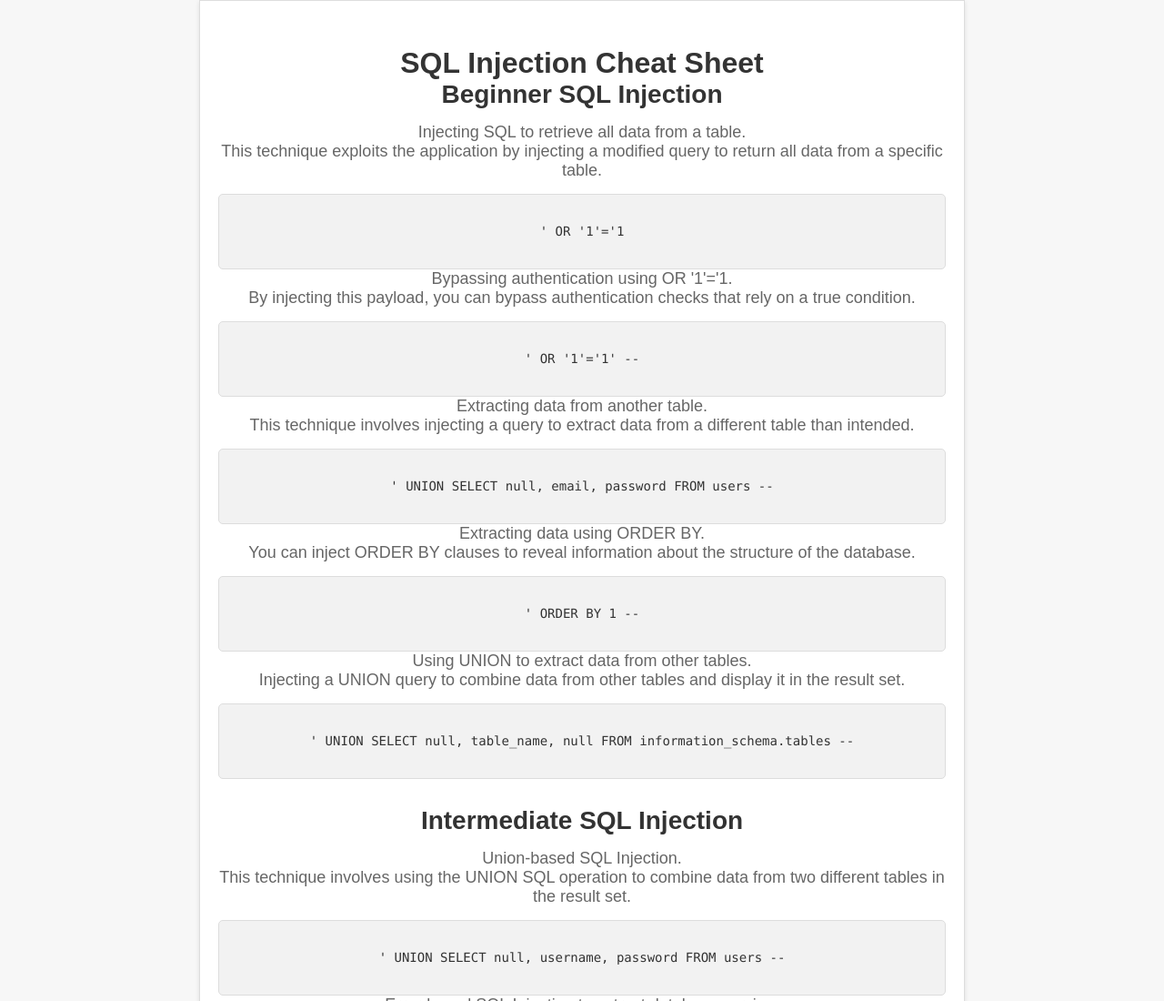
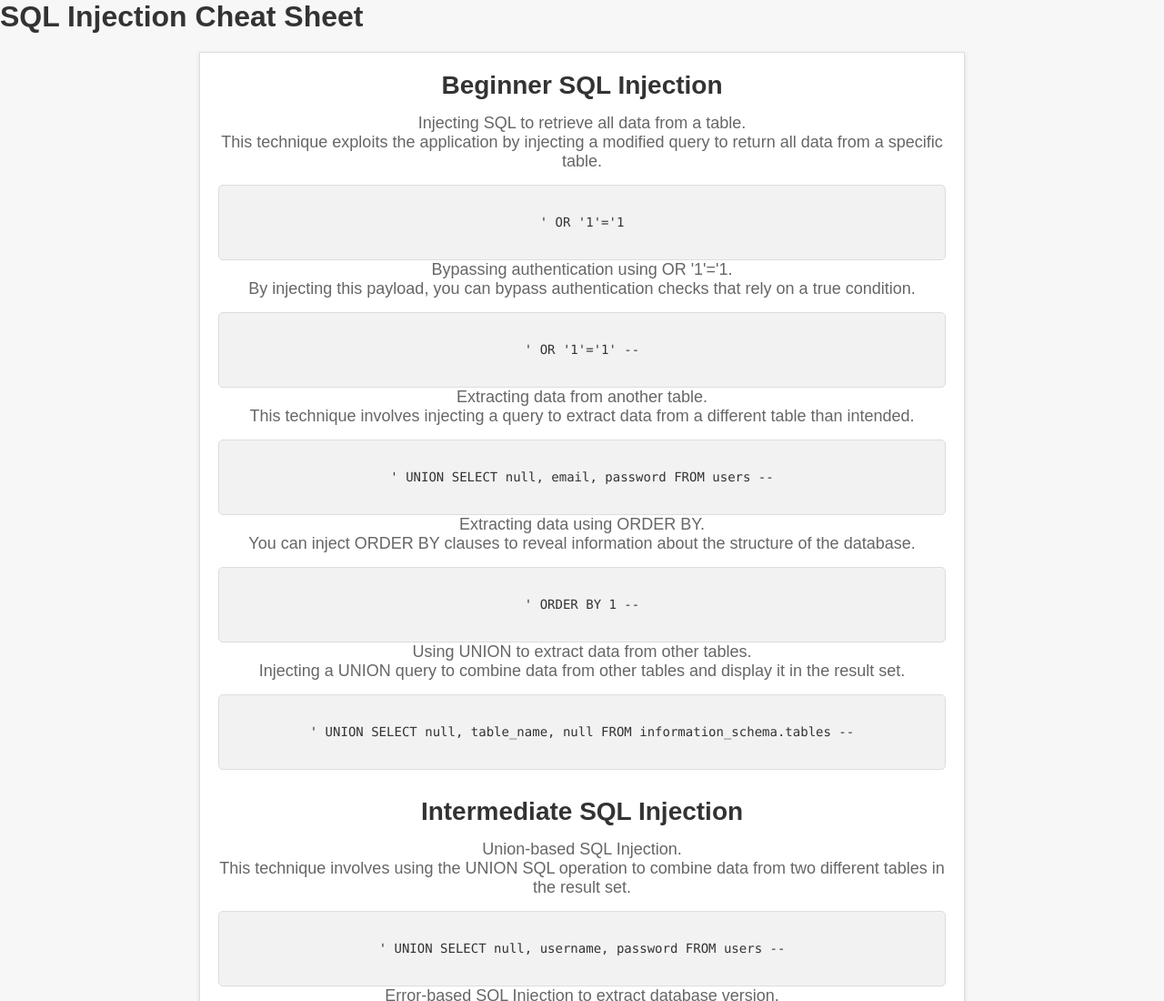
Before and after one commit to WillJTools/SQLInjection.github.io, a plain HTML site: page index.html in a window 1280 px wide. Shown: the top 1100 px of the page at 91% size. Drawn offline with Linux system fonts and the light colour scheme.

Commit message:
Update index.html

```diff
--- a/index.html
+++ b/index.html
@@ -5,17 +5,17 @@
   <meta name="viewport" content="width=device-width, initial-scale=1.0">
   <link rel="stylesheet" href="styles.css"> <!-- Link to the external CSS file -->
   <style>
-    /* Add margin to the h1 element */
-    h1 {
-      margin-top: 30px; /* Adjust the value as needed */
+
+    h1, h2 {
+      margin-bottom: 20px; /* Adjust the value as needed */
     }
   </style>
   <title>SQL Injection Cheat Sheet</title>
 </head>
 <body>
+  <h1>SQL Injection Cheat Sheet</h1>
+
   <div class="lesson-container">
-    <h1>SQL Injection Cheat Sheet</h1>
-
     <div class="lesson">
       <h2>Beginner SQL Injection</h2>
 
```
